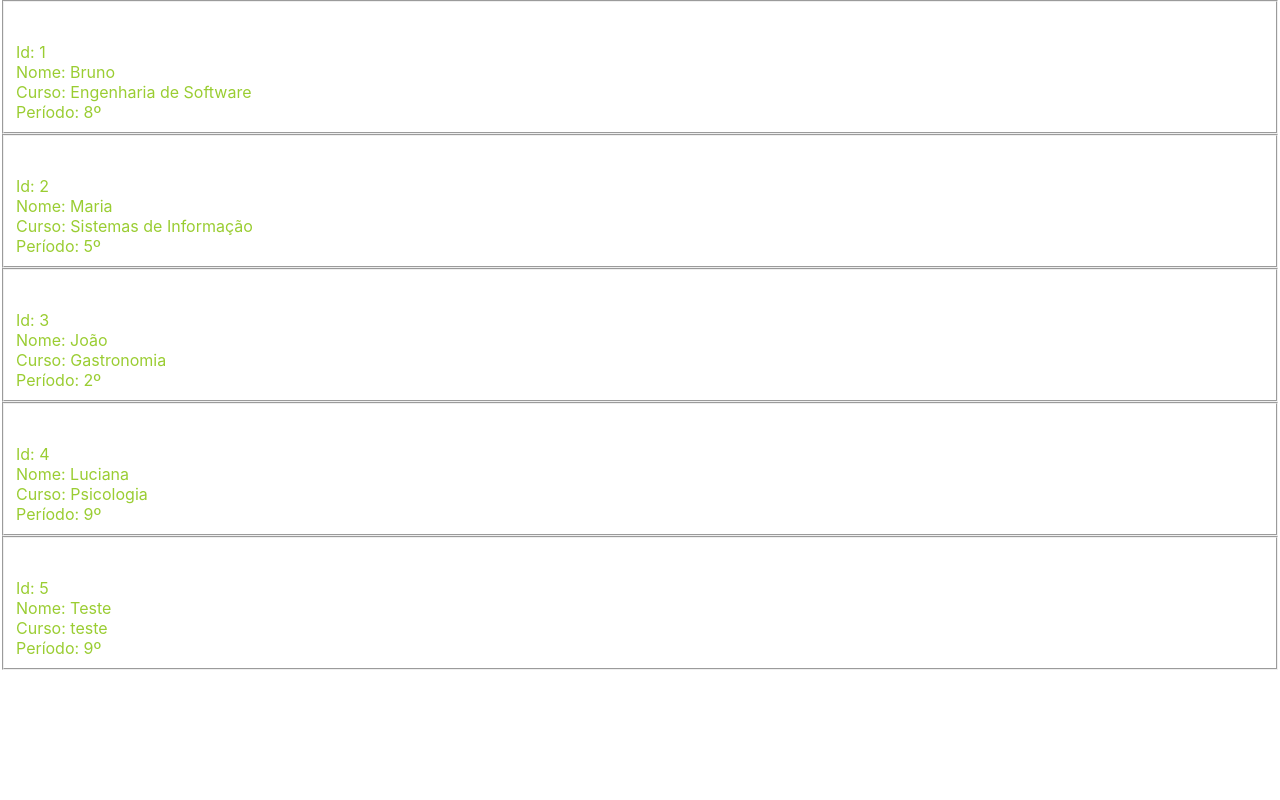
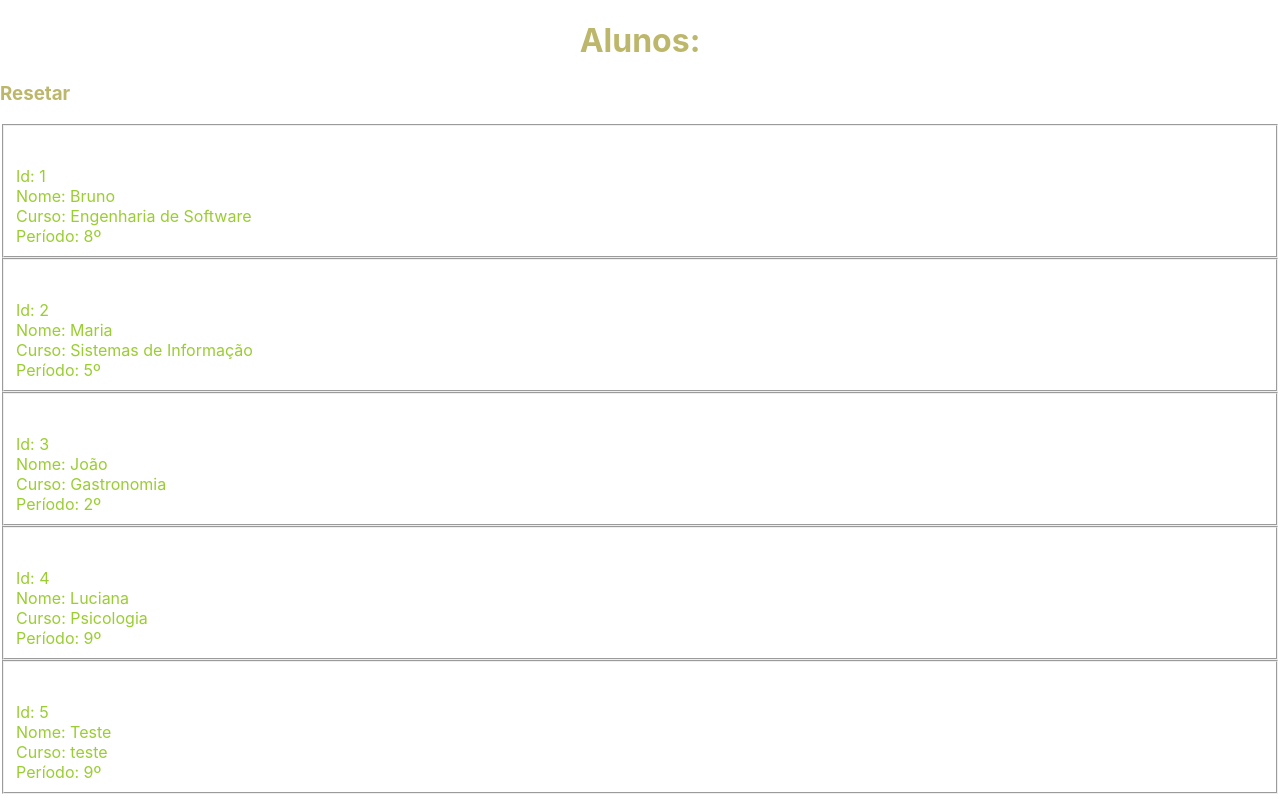
Before and after one commit to BrunoGrM/gcm-faculdade, a React (Create React App) app: page / in a window 1280 px wide. Built offline with nearby package versions, Linux system fonts and the light colour scheme.

Commit message:
Caso 0000003: Adicionar um botão de resetar

```diff
--- a/src/App.css
+++ b/src/App.css
@@ -3,3 +3,12 @@ fieldset {
   color: yellowgreen;
   padding-top: 40px;
 }
+h1 {
+  text-align: center;
+  color: darkkhaki;
+}
+
+h3 {
+  text-align: left;
+  color: darkkhaki;
+}
--- a/src/App.js
+++ b/src/App.js
@@ -1,4 +1,4 @@
-import React from 'react'
+import React, { useState } from 'react'
 import './App.css'
 
 const App = () => {
@@ -34,10 +34,12 @@ const App = () => {
             periodo: '9º'
         }
     ]
-
+    const [alunos, setAlunos] = useState(matriculados)
     return (
         <>
-        {matriculados.map((aluno, index) => (
+        <h1>Alunos:</h1>
+            <h3 onClick={() => setAlunos(matriculados)} style={{cursor:'pointer'}}>Resetar</h3>
+        {alunos.map((aluno, index) => (
             <fieldset>
                 <div key={index}>
                     <label>Id: {aluno.id}</label><br />
```
